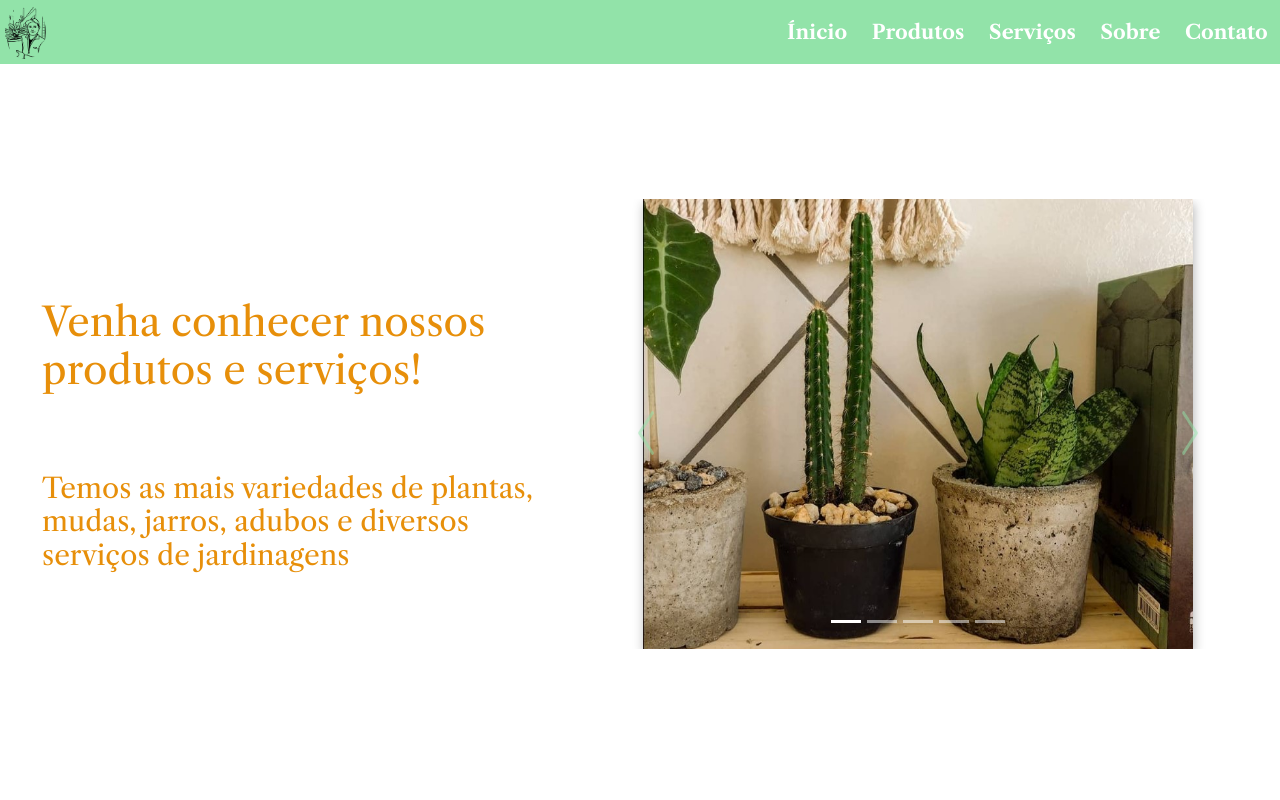
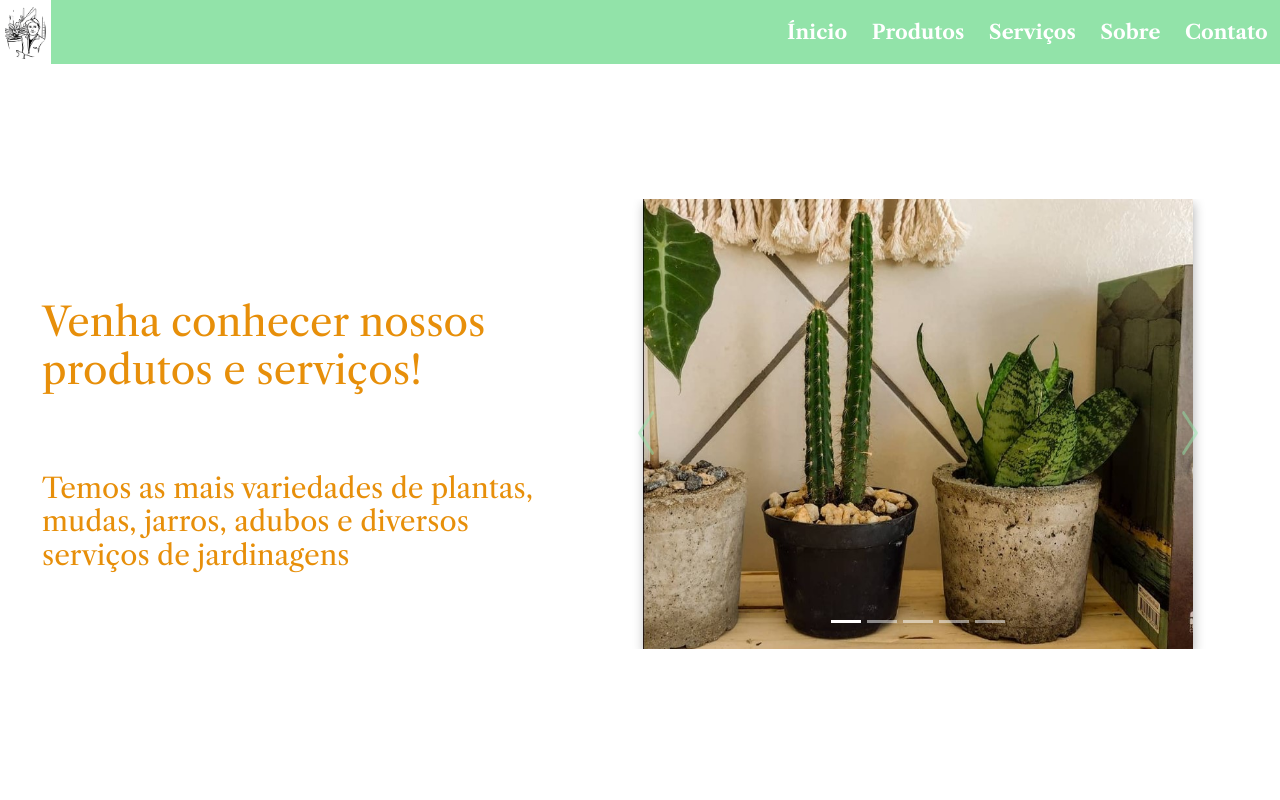
Before and after one commit to zacsampaio/jln-floricultura, a plain HTML site: page index.html in a window 1280 px wide. Shown: the top 800 px of the page. Drawn offline with nearby package versions, Linux system fonts and the light colour scheme.

Commit message:
cor header

```diff
--- a/css/style.css
+++ b/css/style.css
@@ -26,7 +26,7 @@ header, nav, section, main, aside, footer {
 header{
     flex: 1 1 100vw;
     height: 8vh;
-    background: #92E3A9;
+    background: white;
 }
 
 header img{
```
